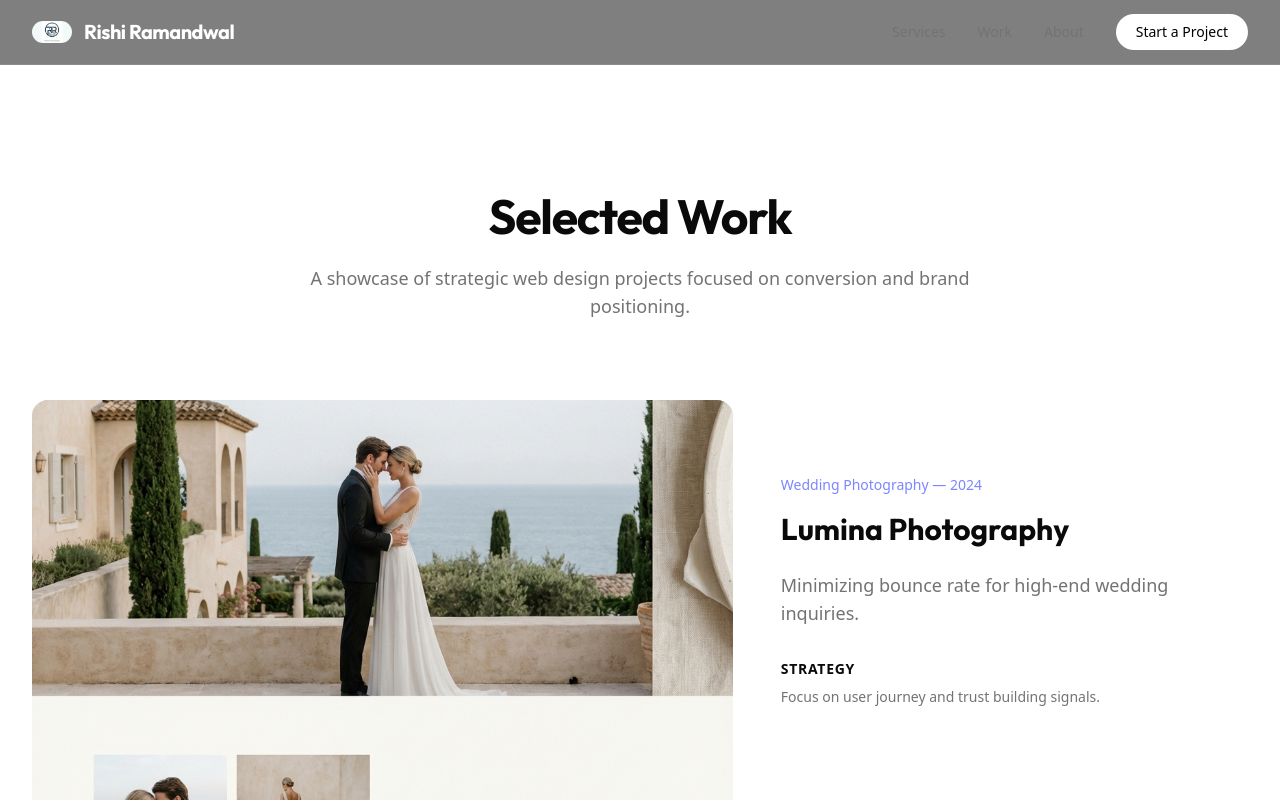
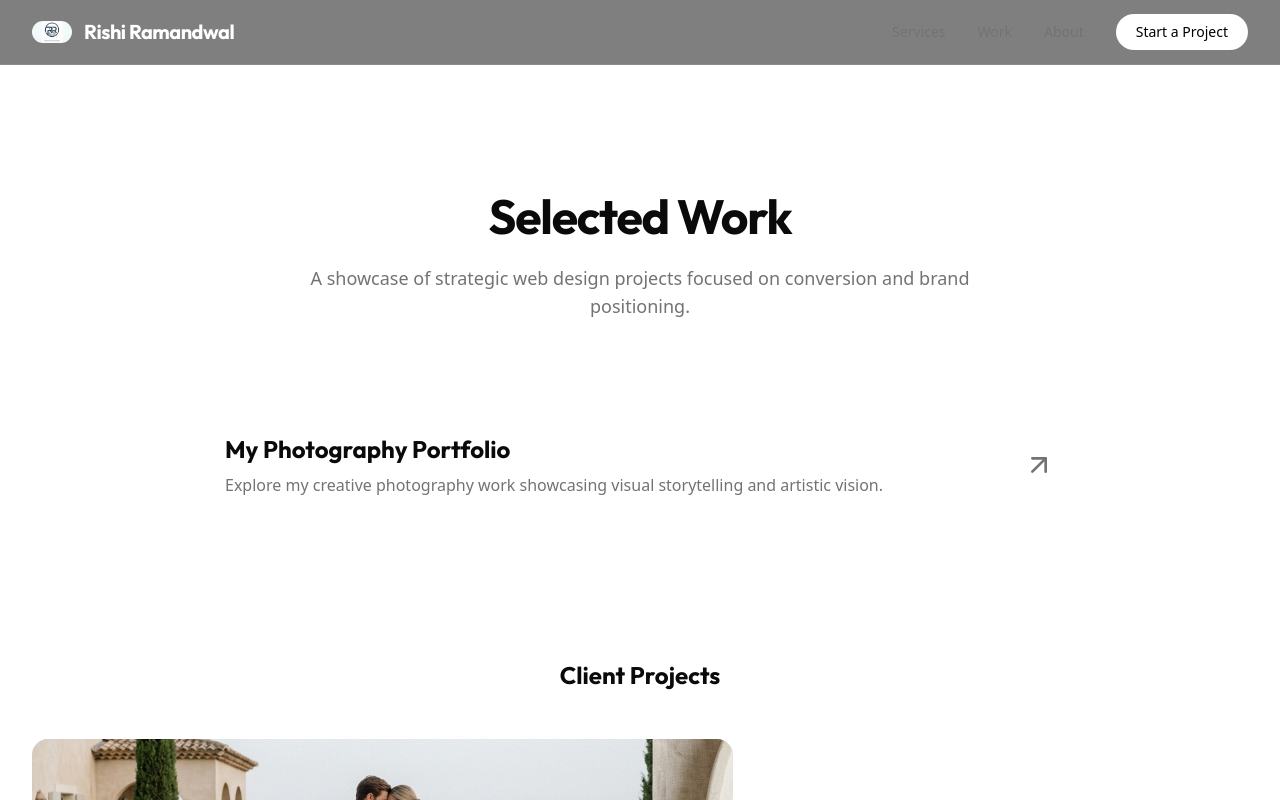
Before and after one commit to itsfreelancer-rishi/Portfolio, a Next.js app: page /work in a window 1280 px wide. Shown: the top 800 px of the page. Built offline with nearby package versions, Linux system fonts and the light colour scheme.

Commit message:
Move photography portfolio link from footer to work section

```diff
--- a/src/components/layout/Footer.tsx
+++ b/src/components/layout/Footer.tsx
@@ -11,9 +11,6 @@ export function Footer() {
                     <Link href="https://www.instagram.com/itsfreelancer.rishi" target="_blank" rel="noopener noreferrer" className="text-sm text-muted-foreground hover:text-white transition-colors">
                         Instagram
                     </Link>
-                    <Link href="https://my-website-delta-inky.vercel.app/" target="_blank" rel="noopener noreferrer" className="text-sm text-muted-foreground hover:text-white transition-colors">
-                        Photography
-                    </Link>
                     <Link href="mailto:itsfreelancer.rishi@gmail.com" className="text-sm text-muted-foreground hover:text-white transition-colors">
                         Email
                     </Link>
--- a/src/components/work/WorkList.tsx
+++ b/src/components/work/WorkList.tsx
@@ -44,6 +44,34 @@ export function WorkList() {
                     <p className="mt-6 text-lg text-muted-foreground">
                         A showcase of strategic web design projects focused on conversion and brand positioning.
                     </p>
+                </div>
+
+                {/* Photography Portfolio Link */}
+                <div className="mb-16 max-w-4xl mx-auto">
+                    <Link
+                        href="https://my-website-delta-inky.vercel.app/"
+                        target="_blank"
+                        rel="noopener noreferrer"
+                        className="group block p-8 rounded-2xl border border-white/10 bg-white/5 hover:bg-white/10 transition-all"
+                    >
+                        <div className="flex items-center justify-between gap-6">
+                            <div>
+                                <h3 className="text-2xl font-bold font-heading mb-2 group-hover:text-indigo-400 transition-colors">
+                                    My Photography Portfolio
+                                </h3>
+                                <p className="text-muted-foreground">
+                                    Explore my creative photography work showcasing visual storytelling and artistic vision.
+                                </p>
+                            </div>
+                            <ArrowUpRight className="h-8 w-8 text-muted-foreground group-hover:text-white group-hover:translate-x-1 group-hover:-translate-y-1 transition-all flex-shrink-0" />
+                        </div>
+                    </Link>
+                </div>
+
+                <div className="border-t border-white/10 pt-16 mb-12">
+                    <h3 className="text-2xl font-bold font-heading text-center mb-12">
+                        Client Projects
+                    </h3>
                 </div>
 
                 <div className="flex flex-col gap-24">
```
